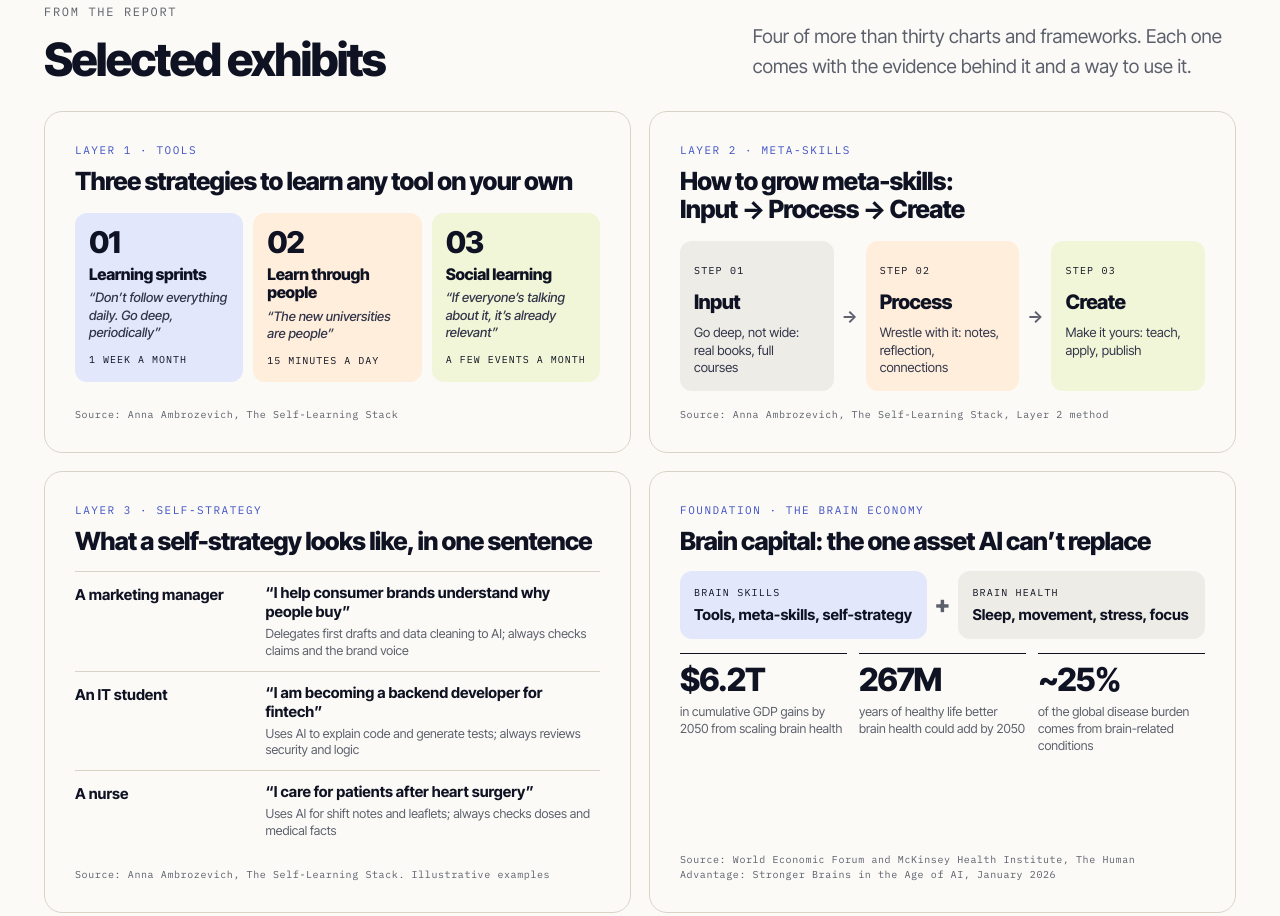
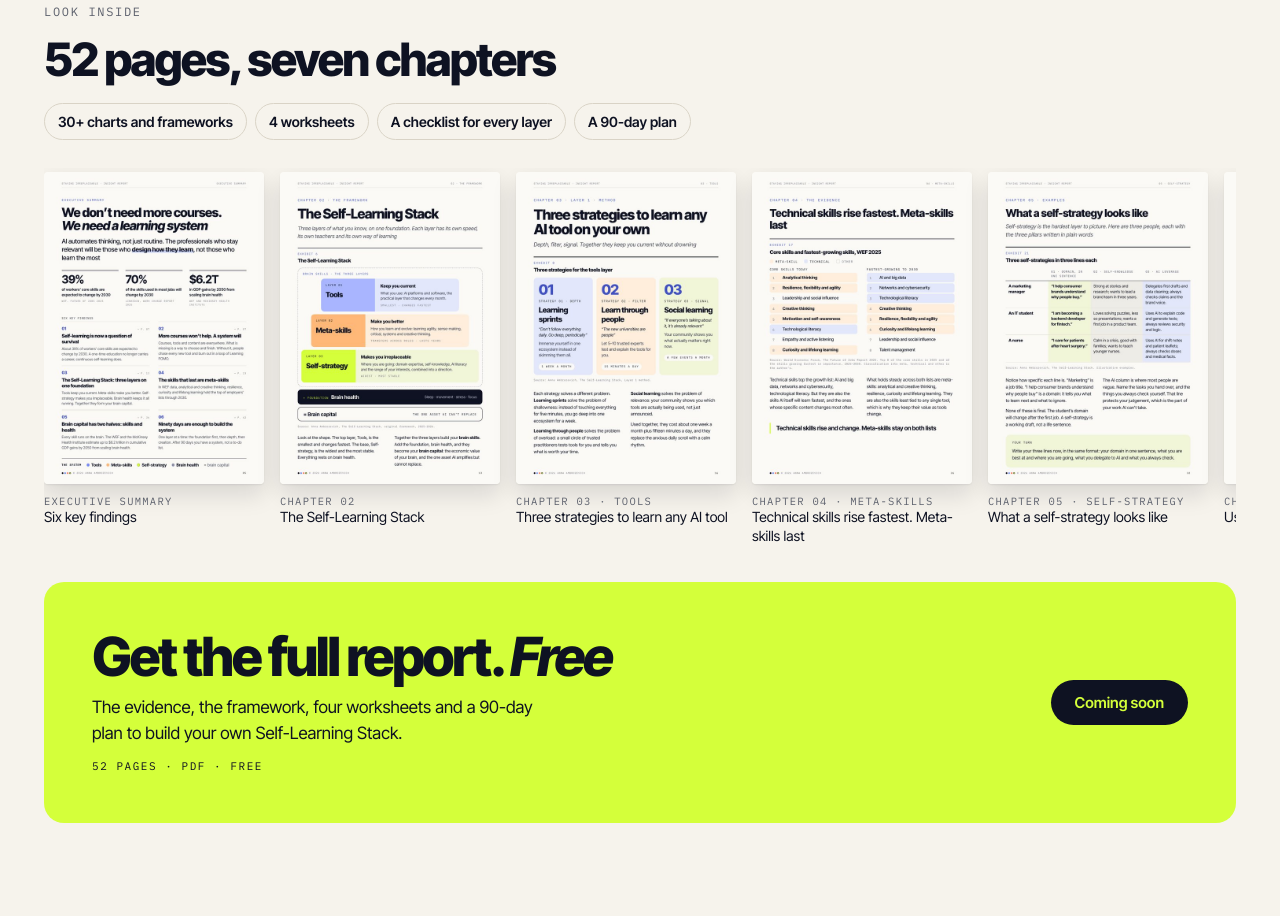
Before and after one commit to annaambr-blip/annaambrozevich-site, a plain HTML site: page stack/index.html in a window 1280 px wide. Shown: the part 3558-4474 px from the top of the page. Drawn offline with Linux system fonts and the light colour scheme.

Commit message:
Stack page: remove Selected exhibits section
Co-Authored-By: Claude Opus 5.5 <noreply@anthropic.com>
Claude-Session: https://claude.ai/code/session_01G8tvaSXBmnMuzZpKsGv1oq

```diff
--- a/stack/index.html
+++ b/stack/index.html
@@ -435,37 +435,6 @@ footer .wrap{display:flex;flex-wrap:wrap;justify-content:space-between;align-ite
   </div>
 </div></section>
 
-<section class="band sec" id="exhibits" style="background:var(--paper)"><div class="wrap">
-  <div class="head">
-    <div><p class="eyebrow">From the report</p><h2 class="h2">Selected exhibits</h2></div>
-    <p class="lead">Four of more than thirty charts and frameworks. Each one comes with the evidence behind it and a way to use it.</p>
-  </div>
-  <div class="exh">
-    <div class="ex rv"><p class="k">Layer 1 · Tools</p><h3>Three strategies to learn any tool on your own</h3>
-      <div class="trio">
-        <div style="background:var(--lav)"><b class="no">01</b><h4>Learning sprints</h4><p>“Don’t follow everything daily. Go deep, periodically”</p><small>1 week a month</small></div>
-        <div style="background:var(--peach)"><b class="no">02</b><h4>Learn through people</h4><p>“The new universities are people”</p><small>15 minutes a day</small></div>
-        <div style="background:var(--cream)"><b class="no">03</b><h4>Social learning</h4><p>“If everyone’s talking about it, it’s already relevant”</p><small>A few events a month</small></div>
-      </div><p class="src">Source: Anna Ambrozevich, The Self-Learning Stack</p></div>
-    <div class="ex rv"><p class="k">Layer 2 · Meta-skills</p><h3>How to grow meta-skills: Input → Process → Create</h3>
-      <div class="flow">
-        <div style="background:var(--stone)"><small>Step 01</small><h4>Input</h4><p>Go deep, not wide: real books, full courses</p></div><span class="ar">→</span>
-        <div style="background:var(--peach)"><small>Step 02</small><h4>Process</h4><p>Wrestle with it: notes, reflection, connections</p></div><span class="ar">→</span>
-        <div style="background:var(--cream)"><small>Step 03</small><h4>Create</h4><p>Make it yours: teach, apply, publish</p></div>
-      </div><p class="src">Source: Anna Ambrozevich, The Self-Learning Stack, Layer 2 method</p></div>
-    <div class="ex rv"><p class="k">Layer 3 · Self-strategy</p><h3>What a self-strategy looks like, in one sentence</h3>
-      <div class="ppl">
-        <div class="r"><b>A marketing manager</b><div><q>I help consumer brands understand why people buy</q><small>Delegates first drafts and data cleaning to AI; always checks claims and the brand voice</small></div></div>
-        <div class="r"><b>An IT student</b><div><q>I am becoming a backend developer for fintech</q><small>Uses AI to explain code and generate tests; always reviews security and logic</small></div></div>
-        <div class="r"><b>A nurse</b><div><q>I care for patients after heart surgery</q><small>Uses AI for shift notes and leaflets; always checks doses and medical facts</small></div></div>
-      </div><p class="src">Source: Anna Ambrozevich, The Self-Learning Stack. Illustrative examples</p></div>
-    <div class="ex rv"><p class="k">Foundation · The brain economy</p><h3>Brain capital: the one asset AI can’t replace</h3>
-      <div class="halves"><div style="background:var(--lav)"><small>Brain skills</small><b>Tools, meta-skills, self-strategy</b></div><span>+</span><div style="background:var(--stone)"><small>Brain health</small><b>Sleep, movement, stress, focus</b></div></div>
-      <div class="nums"><div><b>$6.2T</b><p>in cumulative GDP gains by 2050 from scaling brain health</p></div><div><b>267M</b><p>years of healthy life better brain health could add by 2050</p></div><div><b>~25%</b><p>of the global disease burden comes from brain-related conditions</p></div></div>
-      <p class="src">Source: World Economic Forum and McKinsey Health Institute, The Human Advantage: Stronger Brains in the Age of AI, January 2026</p></div>
-  </div>
-</div></section>
-
 <section class="band sec" id="inside"><div class="wrap">
   <div class="head">
     <div><p class="eyebrow">Look inside</p><h2 class="h2">52 pages, seven chapters</h2></div>
```
